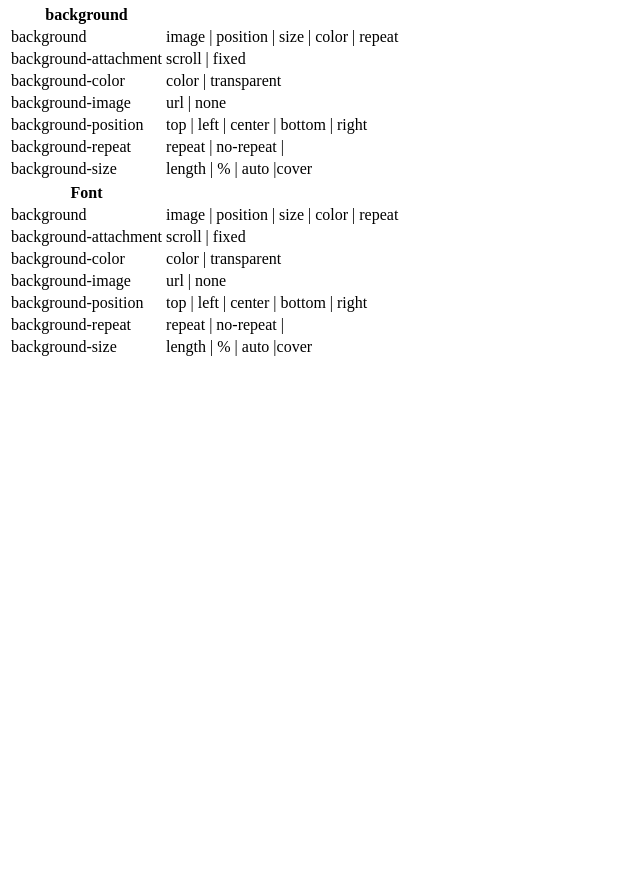
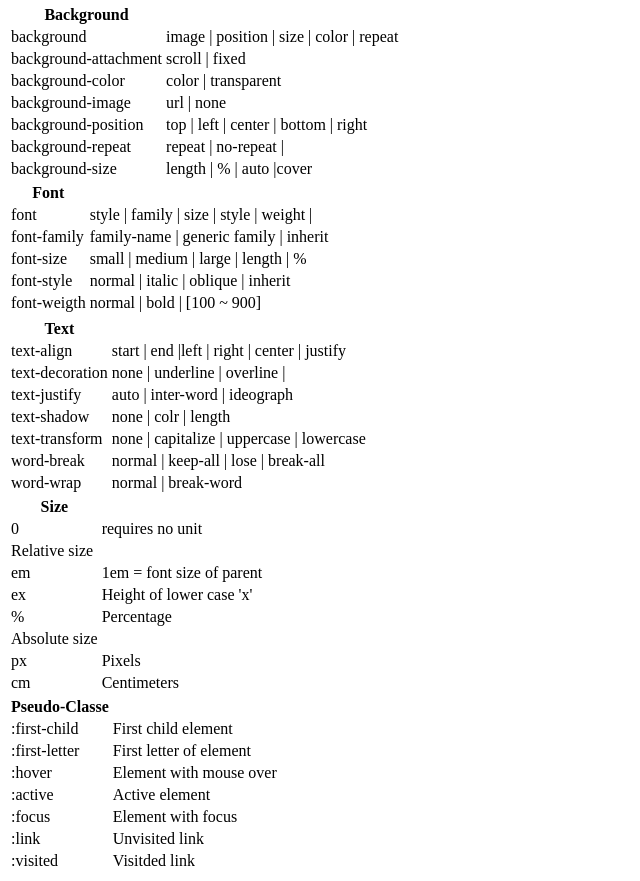
Before and after one commit to matthieudht/cheatsheetcss, a plain HTML site: page index.html in a window 1280 px wide. Shown: the part 825-1706 px from the top of the page, without its empty margins (0-640 px from the left). Before the commit the page ends 1192 px from the top, so only its background shows below. Drawn offline with Linux system fonts and the light colour scheme.

Commit message:
index.html: add table font, text, size, pseudo-classe

```diff
--- a/index.html
+++ b/index.html
@@ -110,6 +110,8 @@
 						</td>
 						<td> &lt;span&gt; with parent &lt;div&gt;
 						</td>
+					</tr>
+
 					<tr>
 						<td>
 							div + span
@@ -234,6 +236,8 @@
 						<td>
 							visible | hidden | scroll | auto | no-display
 						</td>
+					</tr>
+
 					<tr>
 						<td>
 							overflow-x
@@ -322,6 +326,8 @@
 						<td>
 							width | style | color
 						</td>
+					</tr>
+
 					<tr>
 						<td>
 							border-width
@@ -366,7 +372,7 @@
 				<thead>
 					<tr id="background">
 						<th>
-							background
+							Background
 						</th>
 					</tr>
 				</thead>
@@ -415,6 +421,8 @@
 						<td>
 							top | left | center | bottom | right
 						</td>
+					</tr>
+
 					<tr>
 						<td>
 							background-repeat
@@ -452,63 +460,287 @@
 				<tbody>
 					<tr>
 						<td>
-							background
+							font
 						</td>
 						<td>
-							image | position | size | color | repeat
+							style | family | size | style | weight |
 						</td>
 					</tr>
 
 					<tr>
 						<td>
-							background-attachment
+							font-family
 						</td>
 						<td>
-							scroll | fixed
+							family-name | generic family | inherit
 						</td>
 					</tr>
 
 					<tr>
 						<td>
-							background-color
+							font-size
 						</td>
 						<td>
-							color | transparent
+							small | medium | large | length | %
 						</td>
 					</tr>
 
 					<tr>
 						<td>
-							background-image
+							font-style
 						</td>
 						<td>
-							url | none
+							normal | italic | oblique | inherit
 						</td>
 					</tr>
 
 					<tr>
 						<td>
-							background-position
+							font-weigth
 						</td>
 						<td>
-							top | left | center | bottom | right
+							normal | bold | [100 ~ 900]
 						</td>
 					<tr>
+				</tbody>
+			</table>
+
+			<!-- table about font -->
+
+			<table>
+				<thead>
+					<tr id="text">
+						<th>
+							Text
+						</th>
+					</tr>
+				</thead>
+
+				<tbody>
+					<tr>
 						<td>
-							background-repeat
+							text-align
 						</td>
 						<td>
-							repeat | no-repeat |
+							start | end |left | right | center | justify
 						</td>
 					</tr>
 
 					<tr>
 						<td>
-							background-size
+							text-decoration
 						</td>
 						<td>
-							length | % | auto |cover
+							none | underline | overline |
+						</td>
+					</tr>
+
+					<tr>
+						<td>
+							text-justify
+						</td>
+						<td>
+							auto | inter-word | ideograph
+						</td>
+					</tr>
+
+					<tr>
+						<td>
+							text-shadow
+						</td>
+						<td>
+							none | colr | length
+						</td>
+					</tr>
+
+					<tr>
+						<td>
+							text-transform
+						</td>
+						<td>
+							none | capitalize | uppercase | lowercase
+						</td>
+					</tr>
+
+					<tr>
+						<td>
+							word-break
+						</td>
+						<td>
+							normal | keep-all | lose | break-all
+						</td>
+					</tr>
+
+					<tr>
+						<td>
+							word-wrap
+						</td>
+						<td>
+							normal | break-word
 						</td>
 					</tr>
 				</tbody>
 			</table>
+
+			<!--table about text -->
+
+
+
+			<!--table about size -->
+
+			<table>
+				<thead>
+					<tr id="size">
+						<th>
+							Size
+						</th>
+					</tr>
+				</thead>
+
+				<tbody>
+					<tr>
+						<td>
+							0
+						</td>
+						<td>
+							requires no unit
+						</td>
+					</tr>
+
+					<tr>
+						<td>
+							Relative size
+						</td>
+					</tr>
+
+					<tr>
+						<td>
+							em
+						</td>
+						<td>
+							1em = font size of parent
+						</td>
+					</tr>
+
+					<tr>
+						<td>
+							ex
+						</td>
+						<td>
+							Height of lower case 'x'
+						</td>
+					</tr>
+
+					<tr>
+						<td>
+							%
+						</td>
+						<td>
+							Percentage
+						</td>
+					</tr>
+
+					<tr>
+						<td>
+							Absolute size
+						</td>
+					</tr>
+
+					<tr>
+						<td>
+							px
+						</td>
+						<td>
+							Pixels
+						</td>
+					</tr>
+
+					<tr>
+						<td>
+							cm
+						</td>
+						<td>
+							Centimeters
+						</td>
+					</tr>
+				</tbody>
+			</table>
+
+			<!-- table about size -->
+
+
+
+			<!-- table about pseudo classe -->
+
+			<table>
+				<thead>
+					<tr id="pseudo">
+						<th>
+							Pseudo-Classe
+						</th>
+					</tr>
+				</thead>
+
+				<tbody>
+					<tr>
+						<td>
+							:first-child
+						</td>
+						<td>
+							First child element
+						</td>
+					</tr>
+
+					<tr>
+						<td>
+							:first-letter
+						</td>
+						<td>
+							First letter of element
+						</td>
+					</tr>
+
+					<tr>
+						<td>
+							:hover
+						</td>
+						<td>
+							Element with mouse over
+						</td>
+					</tr>
+
+					<tr>
+						<td>
+							:active
+						</td>
+						<td>
+							Active element
+						</td>
+					</tr>
+
+					<tr>
+						<td>
+							:focus
+						</td>
+						<td>
+							Element with focus
+						</td>
+					<tr>
+						<td>
+							:link
+						</td>
+						<td>
+							Unvisited link
+						</td>
+					</tr>
+
+					<tr>
+						<td>
+							:visited
+						</td>
+						<td>
+							Visitded link
+						</td>
+					</tr>
+				</tbody>
+			</table>
```
